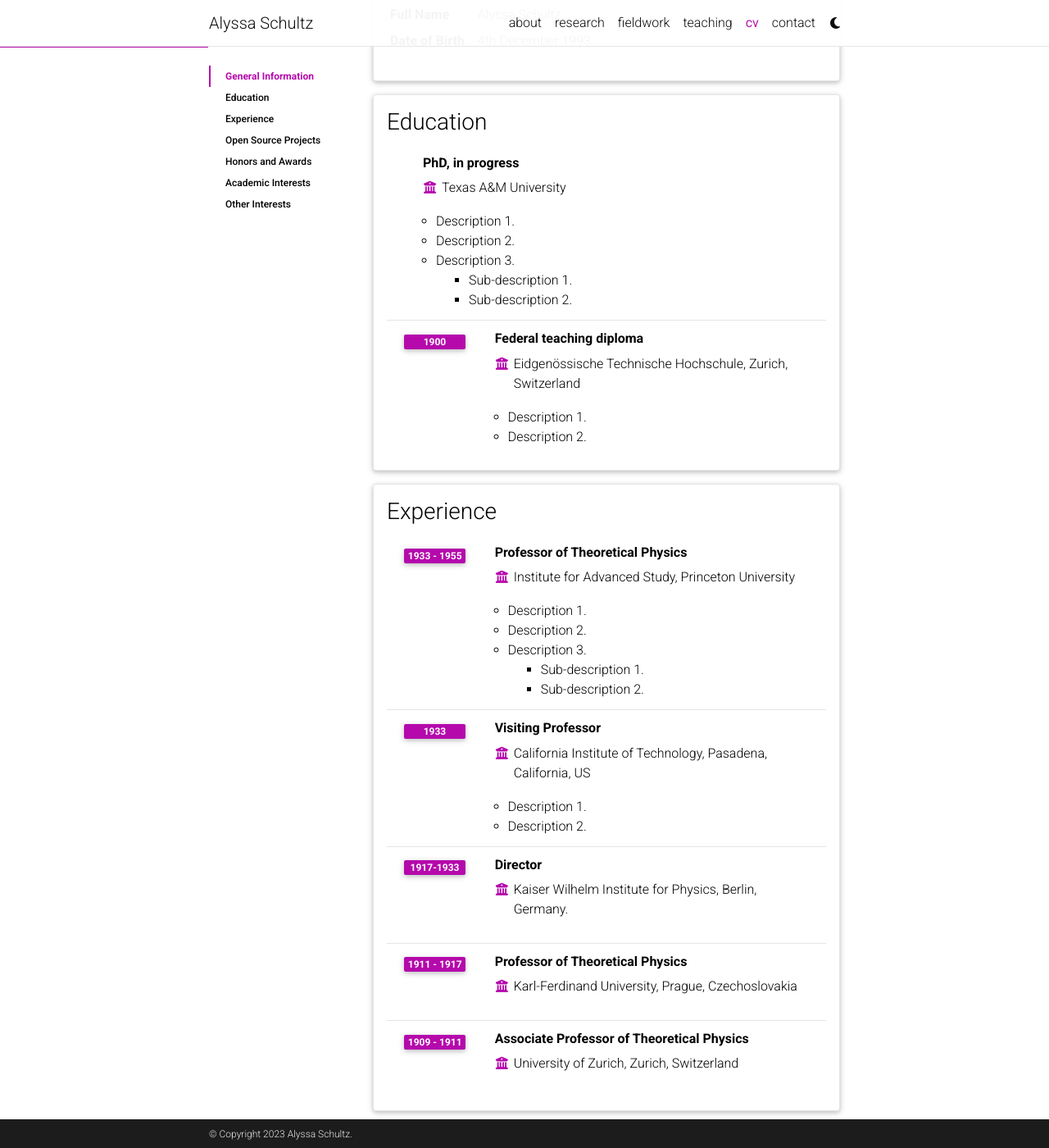
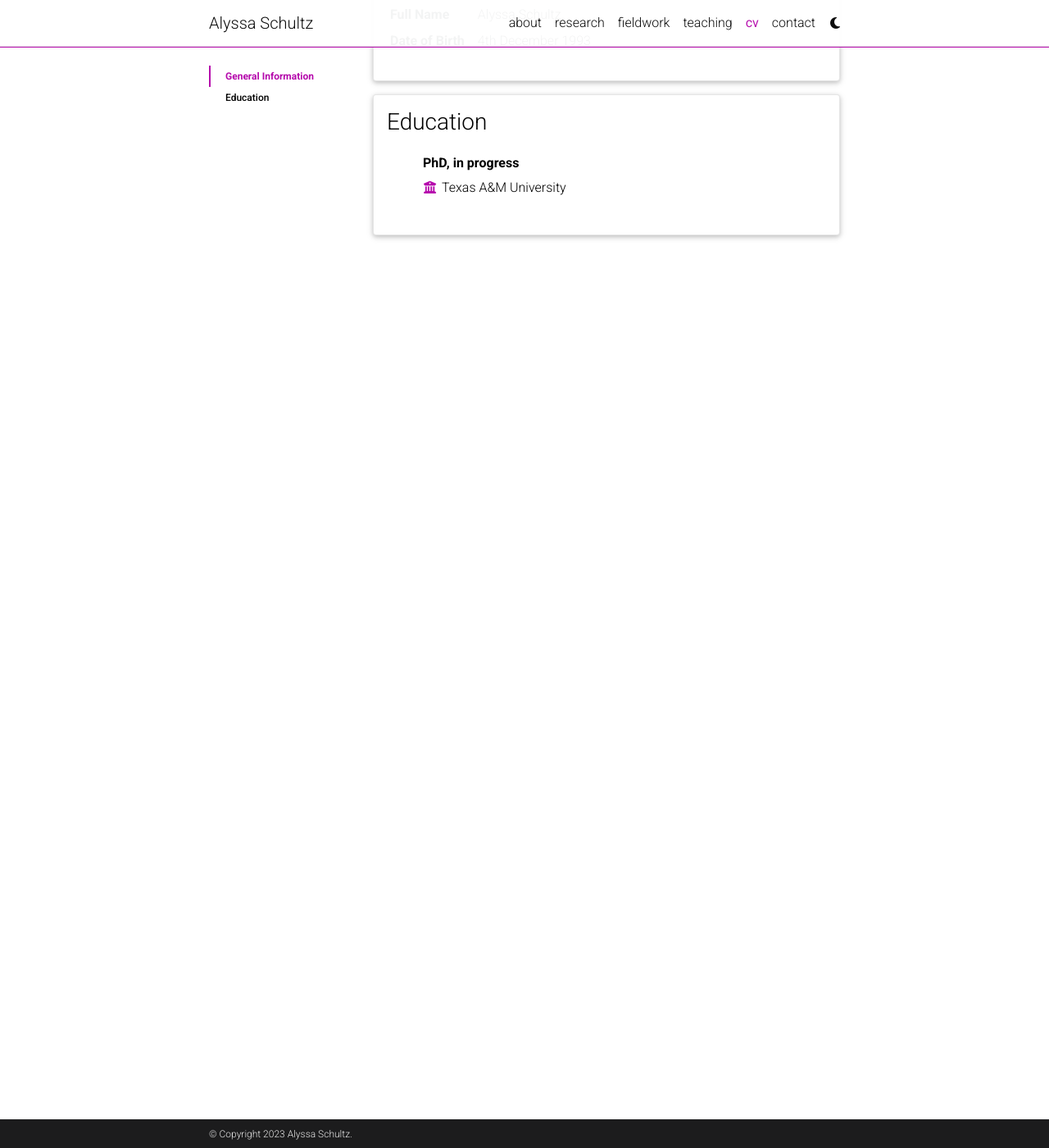
Before and after one commit to alyssaschultz/alyssaschultz.github.io, a Jekyll site: the page built from _pages/cv.md, in a window 1280 px wide and 1400 px high, scrolled down 230 px. Shown: the whole window at 82% size. Built offline with Jekyll 4.4.1, drawn with Linux system fonts in a browser that asks for light colours; comment, search, counter and statistics services are not loaded; a style sheet for code colours, icons or effects is not loaded; some of the changed text lies outside the part shown.

Commit message:
Update cv.yml

```diff
--- a/_data/cv.yml
+++ b/_data/cv.yml
@@ -13,85 +13,3 @@
   contents:
     - title: PhD, in progress
       institution: Texas A&M University
-     # year:
-      description:
-        - Description 1.
-        - Description 2.
-        - title: Description 3.
-          contents:
-            - Sub-description 1.
-            - Sub-description 2.
-    - title: Federal teaching diploma
-      institution: Eidgenössische Technische Hochschule, Zurich, Switzerland
-      year: 1900
-      description:
-        - Description 1.
-        - Description 2.
-
-- title: Experience
-  type: time_table
-  contents:
-    - title: Professor of Theoretical Physics
-      institution: Institute for Advanced Study, Princeton University
-      year: 1933 - 1955
-      description:
-        - Description 1.
-        - Description 2.
-        - title: Description 3.
-          contents:
-            - Sub-description 1.
-            - Sub-description 2.
-    - title: Visiting Professor
-      institution: California Institute of Technology, Pasadena, California, US
-      year: 1933
-      description:
-        - Description 1.
-        - Description 2.
-
-    - title: Director
-      institution: Kaiser Wilhelm Institute for Physics, Berlin, Germany.
-      year: 1917-1933
-
-    - title: Professor of Theoretical Physics
-      institution: Karl-Ferdinand University, Prague, Czechoslovakia
-      year: 1911 - 1917
-      description:
-
-    - title: Associate Professor of Theoretical Physics
-      institution: University of Zurich, Zurich, Switzerland
-      year: 1909 - 1911
-
-- title: Open Source Projects
-  type: time_table
-  contents:
-    - title: <a href="https://github.com/alshedivat/al-folio">al-folio</a>
-      year: 2015-now
-      description: A beautiful, simple, clean, and responsive Jekyll theme for academics.
-
-- title: Honors and Awards
-  type: time_table
-  contents:
-    - year: 1921
-      items:
-        - Nobel Prize in Physics
-        - Matteucci Medal
-    - year: 2029
-      items:
-        - Max Planck Medal
-
-- title: Academic Interests
-  type: nested_list
-  contents:
-    - title: Topic 1.
-      items:
-        - Description 1.
-        - Description 2.
-    - title: Topic 2.
-      items:
-        - Description 1.
-        - Description 2.
-
-- title: Other Interests
-  type: list
-  contents:
-    - <u>Hobbies:</u> Hobby 1, Hobby 2, etc.
```
